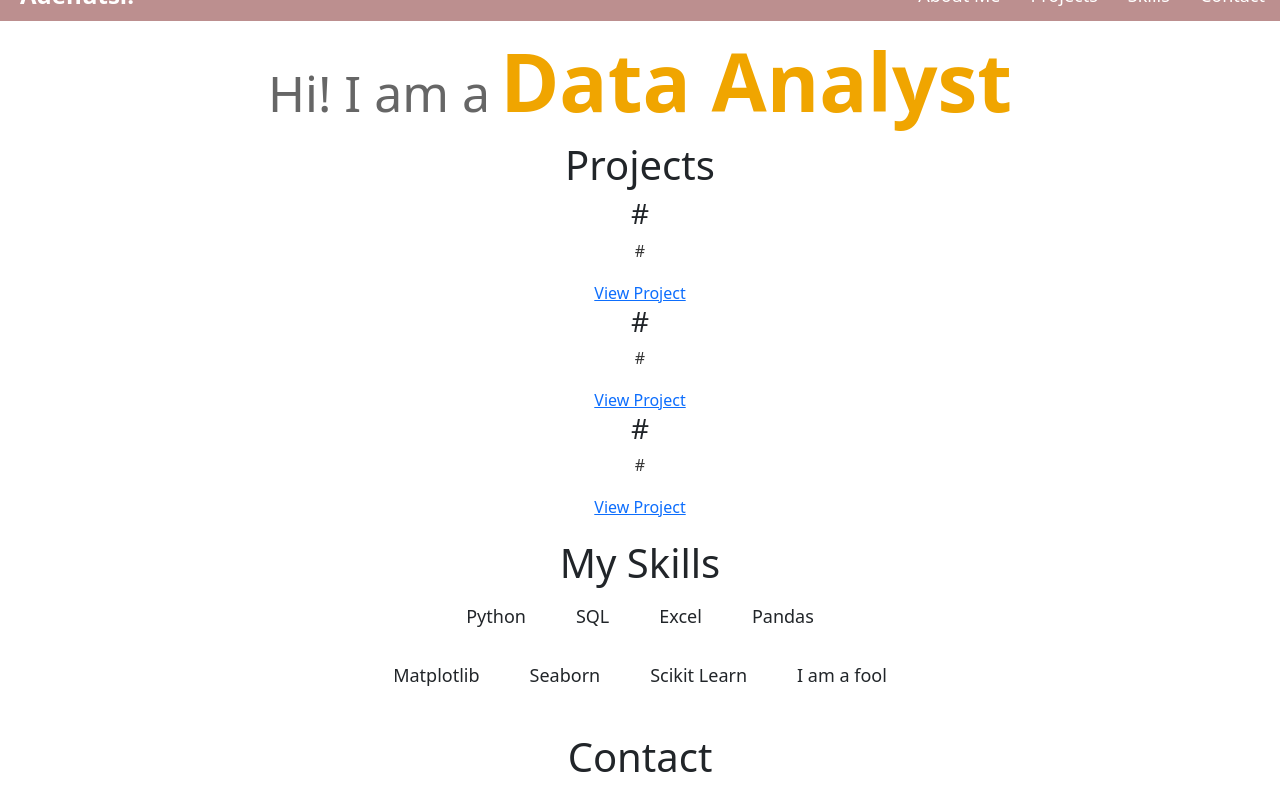
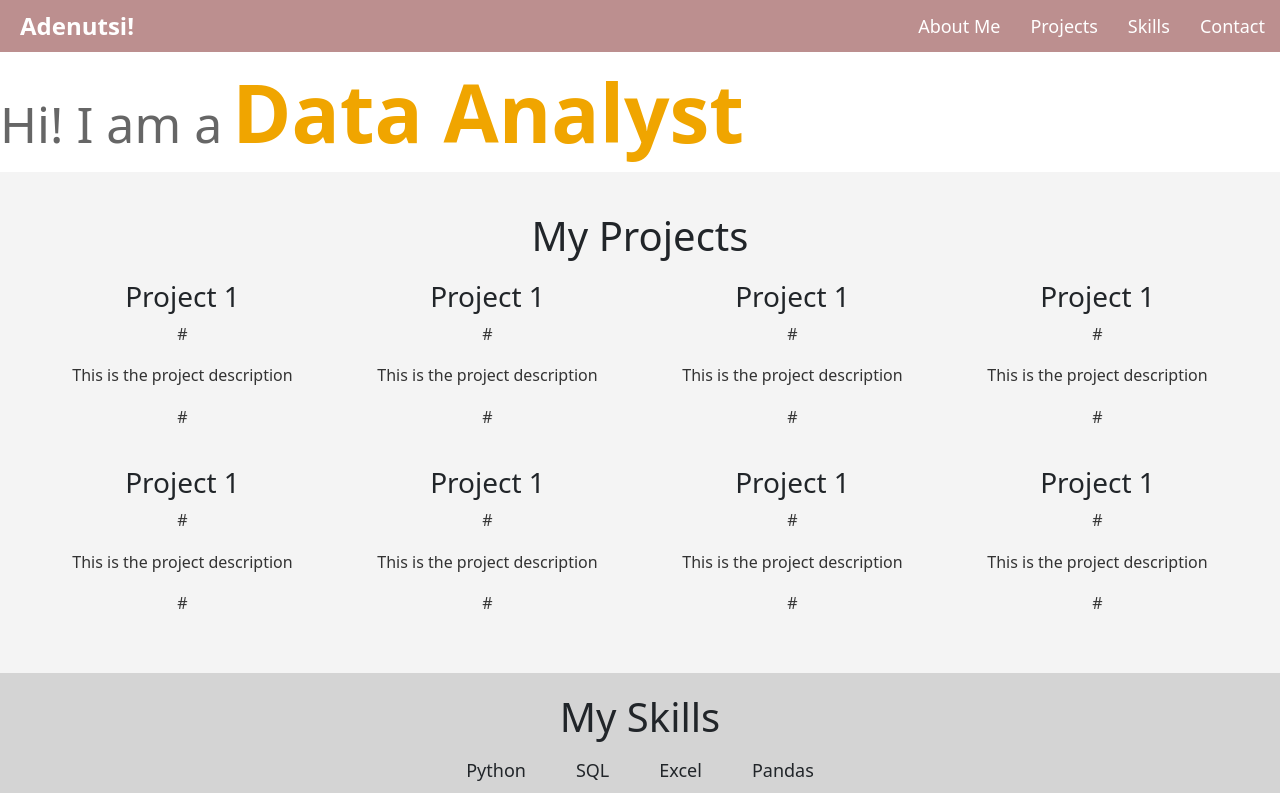
Before and after one commit to leoisqualified/portfolio, a React (Vite) app in the folder portfolio/: page / in a window 1280 px wide. Shown: the top 793 px of the page. Built offline with nearby package versions, Linux system fonts and the light colour scheme.

Commit message:
progress added

```diff
--- a/portfolio/src/App.css
+++ b/portfolio/src/App.css
@@ -4,12 +4,13 @@ body,html {
   margin: 0;
   padding: 0;
   width: 100%;
-  height: 100%;
-  text-align: center;
+  min-width: 100%;
   box-sizing: border-box;
   background-color: #f4f4f4;
+  overflow-x: hidden;
 }
 
+/* Navbar Styles */
 .navbar-logo {
   margin-left: 20px;
 }
@@ -145,6 +146,7 @@ p1 {
 
 /* Skills Section Styling */
 .skills-section {
+  background-color: #d4d4d4;
   padding: 20px;
   text-align: center;
 }
@@ -161,3 +163,42 @@ p1 {
   font-size: 18px;
   padding: 8px 0;
 }
+
+/* Projects Styling */
+.projects-section {
+  padding: 40px;
+  text-align: center;
+  background-color: #f4f4f4;
+}
+
+.projects-grid {
+  display: grid;
+  grid-template-columns: repeat(auto-fill, minmax(250px, 1fr));
+  gap: 20px;
+  margin-top: 20px;
+}
+
+.project-card {
+  background-color: white;
+  border: 1px solid #ddd;
+  border-radius: 8px;
+  overflow: hidden;
+  box-sizing: 0 4px 8px rgba(0, 0, 0, 0.1);
+  transition: transform 0.3s ease;
+  box-shadow: 0.3s ease;
+}
+
+.project-card:hover {
+  transform: translateY(-5px);
+  box-shadow: 0 6px 12px rgba(0, 0, 0, 0.15);
+}
+.project-card h3 {
+  font-size: 20px;
+  margin: 10px 0;
+  color: #333;
+}
+
+.project-card p {
+  font-size: 16px;
+  color: #666;
+}
--- a/portfolio/src/App.jsx
+++ b/portfolio/src/App.jsx
@@ -10,18 +10,7 @@ function App() {
     <div className='App'>
       <Navbar />
       <About />
-      <section id='projects'>
-        <h1>Projects</h1>
-        <Project title='#'
-        description='#'
-        link='#'/>
-        <Project title='#'
-        description='#'
-        link='#'/>
-        <Project title='#'
-        description='#'
-        link='#'/>
-      </section>
+      <Project />
       <Skills />
       <Contact />
     </div>
--- a/portfolio/src/components/project.jsx
+++ b/portfolio/src/components/project.jsx
@@ -1,10 +1,32 @@
-function Project ({title, description, link}) {
+import React from "react";
+
+function Project ( ) {
+    const projectList = [
+        { name : 'Project 1', description : 'This is the project description',imageUrl:'#', link : '#'},
+        { name : 'Project 1', description : 'This is the project description',imageUrl:'#', link : '#'},
+        { name : 'Project 1', description : 'This is the project description',imageUrl:'#', link : '#'},
+        { name : 'Project 1', description : 'This is the project description',imageUrl:'#', link : '#'},
+        { name : 'Project 1', description : 'This is the project description',imageUrl:'#', link : '#'},
+        { name : 'Project 1', description : 'This is the project description',imageUrl:'#', link : '#'},
+        { name : 'Project 1', description : 'This is the project description',imageUrl:'#', link : '#'},
+        { name : 'Project 1', description : 'This is the project description',imageUrl:'#', link : '#'},
+    ]
     return (
-        <div className='project'>
-            <h3>{title}</h3>
-            <p>{description}</p>
-            <a href={link} target='_blank' rel='noopener noreferrer'>View Project</a>
-        </div>
+        <React.Fragment>
+            <div className='projects-section'>
+                <h1>My Projects</h1>
+                <div className="projects-grid">
+                    {projectList.map((project, index) => (
+                        <div className="projects-card" key={index}>
+                            <h3>{project.name}</h3>
+                            <p>{project.imageUrl}</p>
+                            <p>{project.description}</p>
+                            <p>{project.link}</p>
+                        </div>
+                    ))}
+                </div>
+            </div>
+        </React.Fragment>
      );
 }
 
```
